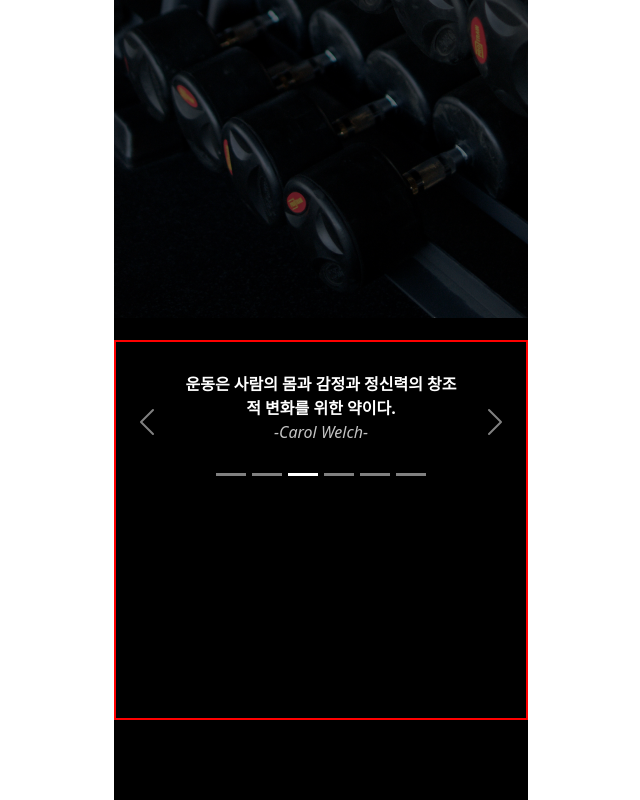
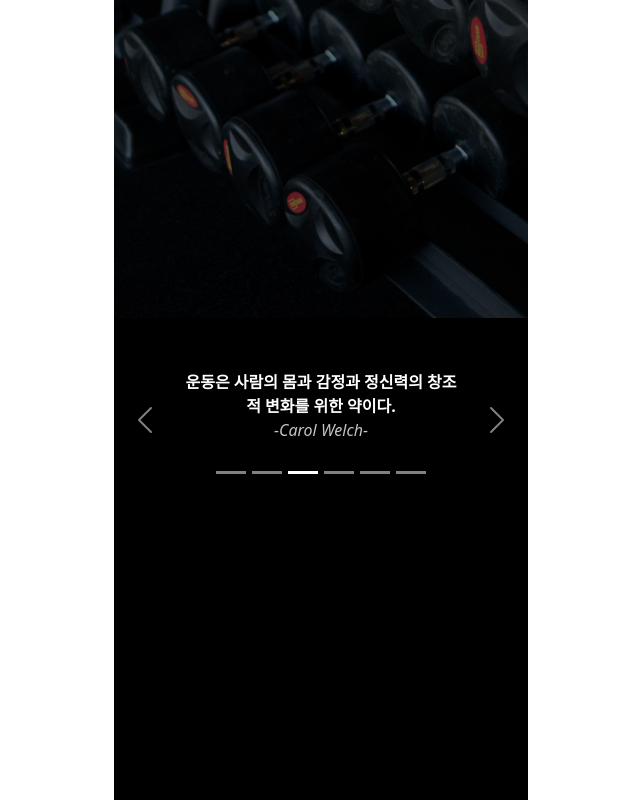
Before and after one commit to weightsforfun/Weight_Time, a React (Create React App) app in the folder weight_time/: page / in a window 1280 px wide. Shown: the part 1060-1860 px from the top of the page, without its empty margins (319-959 px from the left). Built offline with nearby package versions, Linux system fonts and the light colour scheme; no server answers.

Commit message:
Finish Home and Auth Design

```diff
--- a/weight_time/src/routes/Home.js
+++ b/weight_time/src/routes/Home.js
@@ -28,7 +28,7 @@ const Home = ({ isLoggedIn }) => {
       <span style={{ padding: "0px 0px 0px 10px"}}> 당신의 대기 시간을 <br /> 줄여드립니다<br /> </span>
       </div>
       <Fade bottom>
-        <div style={{ height: "380px", border: "2px solid red", marginTop: "800px" }} >
+        <div style={{ height: "380px", marginTop: "800px" }} >
           <Carousel>
             <Carousel.Item interval={2000}>
               <div className="famous_saying">
```
